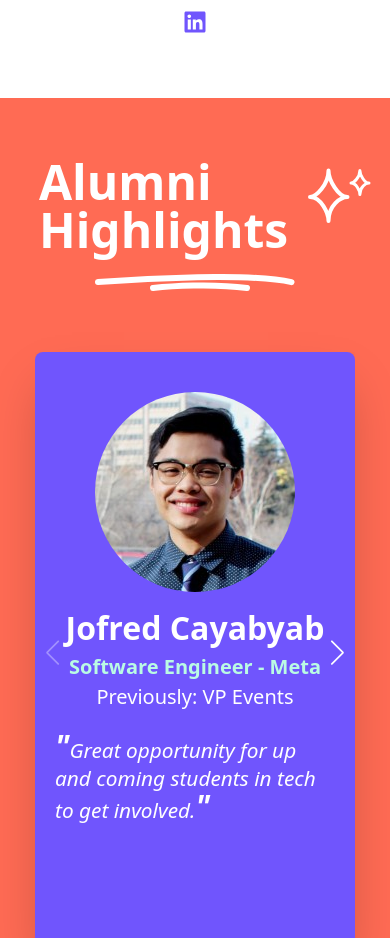
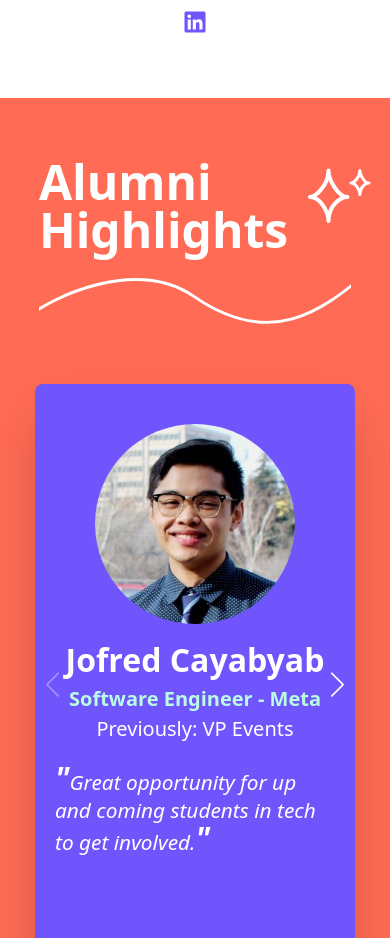
Before and after one commit to Code-the-Change-YYC/code-the-change-yyc-site, a Next.js app: page /who-we-are in a window 390 px wide. Shown: the part 1200-2138 px from the top of the page. Built offline with nearby package versions, Linux system fonts and the light colour scheme; a web font is replaced by a local one.

Commit message:
feat: Add extra underline type to header

```diff
--- a/components/AlumniHighlights.jsx
+++ b/components/AlumniHighlights.jsx
@@ -8,15 +8,26 @@ const ALUMNI_HEADER = "pb-10 w-4/5 flex items-left";
 const SPARKLE_IMG = "ml-5 mb-5 w-16";
 
 const AlumniHighlights = () => {
+  const HeaderContent = (
+    <span className="flex flex-row mb-5 md:items-end">
+      Alumni Highlights
+      <img className={SPARKLE_IMG} alt="" src="/svgs/white_sparkle.svg" />
+    </span>
+  );
+
   return (
     <div className={ALUMNI_CONTAINER}>
       <div className={ALUMNI_HEADER}>
-        <Heading classes="text-white" underlineType={UnderlineTypes.WHITE_LONG_UNDERLINE}>
-          <span className="flex flex-row mb-5 md:items-end">
-            Alumni Highlights
-            <img className={SPARKLE_IMG} alt="" src="/svgs/white_sparkle.svg" />
-          </span>
-        </Heading>
+        <div className="hidden lg:flex">
+          <Heading classes="text-white" underlineType={UnderlineTypes.WHITE_LONG_UNDERLINE}>
+            {HeaderContent}
+          </Heading>
+        </div>
+        <div className="lg:hidden">
+          <Heading classes="text-white" underlineType={UnderlineTypes.WHITE_CURLY_UNDERLINE}>
+            {HeaderContent}
+          </Heading>
+        </div>
       </div>
       <AlumniCarousel />
     </div>
--- a/components/Heading.jsx
+++ b/components/Heading.jsx
@@ -7,6 +7,7 @@ const GREEN_LONG_UNDERLINE_DIR = "/svgs/long_heading_underline.svg";
 const GREEN_SHORT_UNDERLINE_DIR = "/svgs/short_heading_underline.svg";
 const PURPLE_SHORT_UNDERLINE_DIR = "/svgs/timeline/purple_heading_underline.svg";
 const WHITE_SINGLE_LINE_DIR = "/svgs/white_long_underline.svg";
+const WHITE_CURLY_LINE_DIR = "/svgs/white_alumni_underline.svg";
 
 const Heading = ({ classes, underlineType = UnderlineTypes.GREEN_SHORT_UNDERLINE, children }) => {
   const getUnderline = () => {
@@ -19,6 +20,8 @@ const Heading = ({ classes, underlineType = UnderlineTypes.GREEN_SHORT_UNDERLINE
         return PURPLE_SHORT_UNDERLINE_DIR;
       case UnderlineTypes.WHITE_LONG_UNDERLINE:
         return WHITE_SINGLE_LINE_DIR;
+      case UnderlineTypes.WHITE_CURLY_UNDERLINE:
+        return WHITE_CURLY_LINE_DIR;
     }
   };
 
--- a/utils/underlineType.js
+++ b/utils/underlineType.js
@@ -3,4 +3,5 @@ export const UnderlineTypes = Object.freeze({
   GREEN_SHORT_UNDERLINE: "GREEN_SHORT_UNDERLINE",
   PURPLE_SHORT_UNDERLINE: "PURPLE_SHORT_UNDERLINE",
   WHITE_LONG_UNDERLINE: "WHITE_LONG_UNDERLINE",
+  WHITE_CURLY_UNDERLINE: "WHITE_CURLY_UNDERLINE",
 });
```
